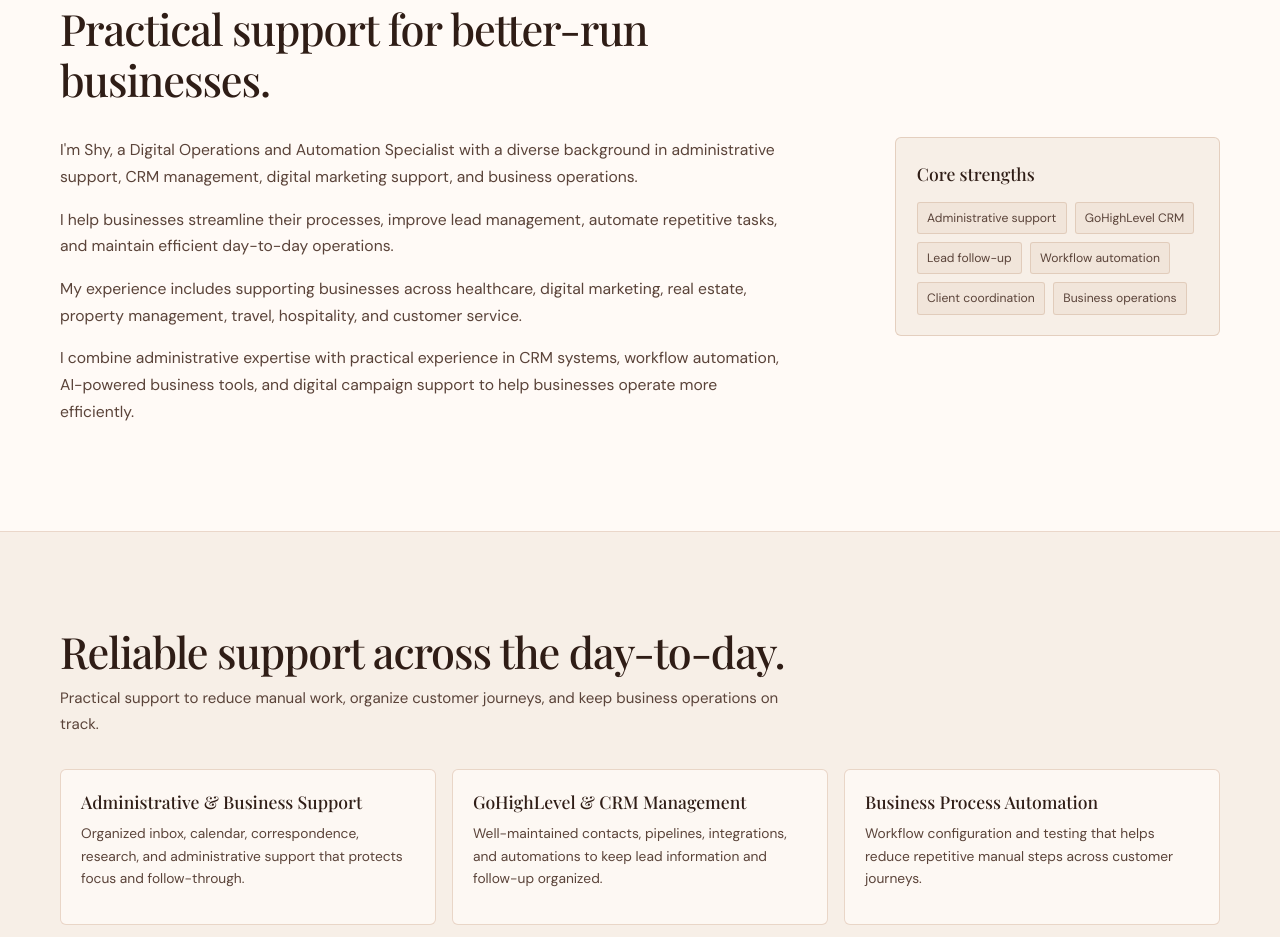
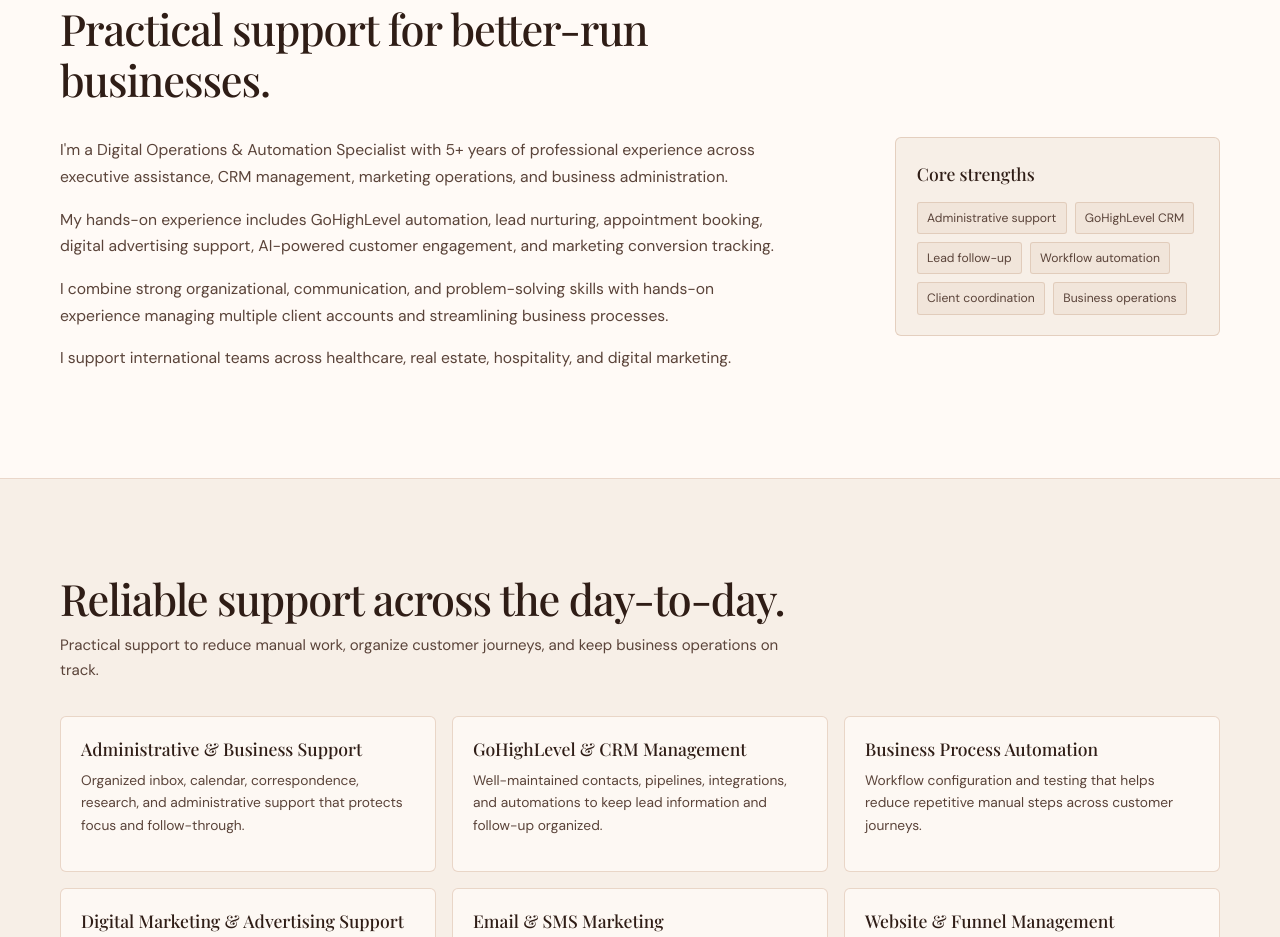
Before and after one commit to frostflame08/shyna, a plain HTML site: page index.html in a window 1280 px wide. Shown: the part 892-1829 px from the top of the page. Drawn offline with nearby package versions, Linux system fonts and the light colour scheme; a web font is replaced by a local one.

Commit message:
Update portfolio and resume PDFs
Refresh the portfolio profile and release polished professional and ATS-friendly resume versions.

Co-authored-by: Copilot <223556219+Copilot@users.noreply.github.com>

```diff
--- a/index.html
+++ b/index.html
@@ -54,10 +54,10 @@
                 </div>
                 <div class="about-grid">
                     <div class="about-copy">
-                        <p>I'm Shy, a Digital Operations and Automation Specialist with a diverse background in administrative support, CRM management, digital marketing support, and business operations.</p>
-                        <p>I help businesses streamline their processes, improve lead management, automate repetitive tasks, and maintain efficient day-to-day operations.</p>
-                        <p>My experience includes supporting businesses across healthcare, digital marketing, real estate, property management, travel, hospitality, and customer service.</p>
-                        <p>I combine administrative expertise with practical experience in CRM systems, workflow automation, AI-powered business tools, and digital campaign support to help businesses operate more efficiently.</p>
+                        <p>I'm a Digital Operations &amp; Automation Specialist with 5+ years of professional experience across executive assistance, CRM management, marketing operations, and business administration.</p>
+                        <p>My hands-on experience includes GoHighLevel automation, lead nurturing, appointment booking, digital advertising support, AI-powered customer engagement, and marketing conversion tracking.</p>
+                        <p>I combine strong organizational, communication, and problem-solving skills with hands-on experience managing multiple client accounts and streamlining business processes.</p>
+                        <p>I support international teams across healthcare, real estate, hospitality, and digital marketing.</p>
                     </div>
                     <aside class="fact-panel" aria-label="Core strengths">
                         <h3>Core strengths</h3>
```
Also changed, not shown: about.html (+1 -1 lines), home.html (+2 -2 lines), contact.html (line endings or trailing spaces), experience.html (line endings or trailing spaces), home.css (line endings or trailing spaces), portfolio.css (line endings or trailing spaces), resume-shayna-mae-del-valle.txt, 2 other files.
